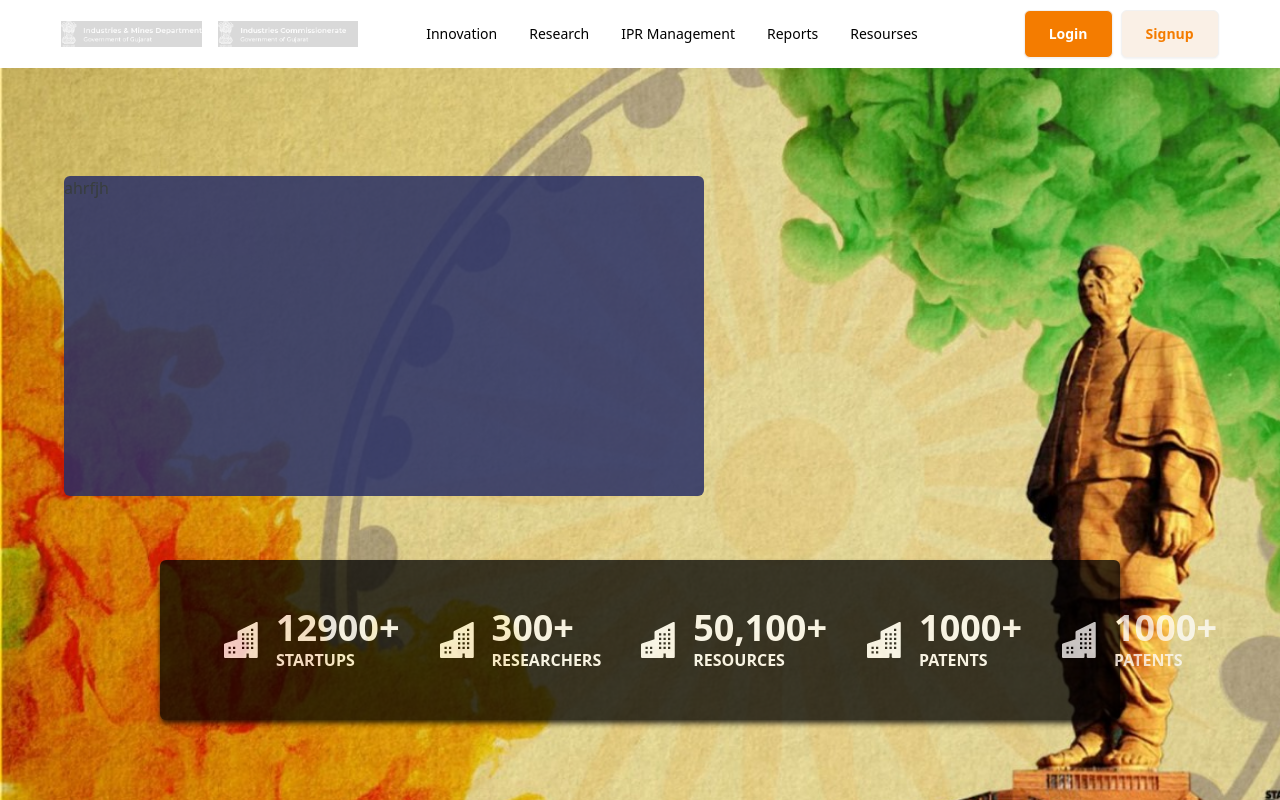
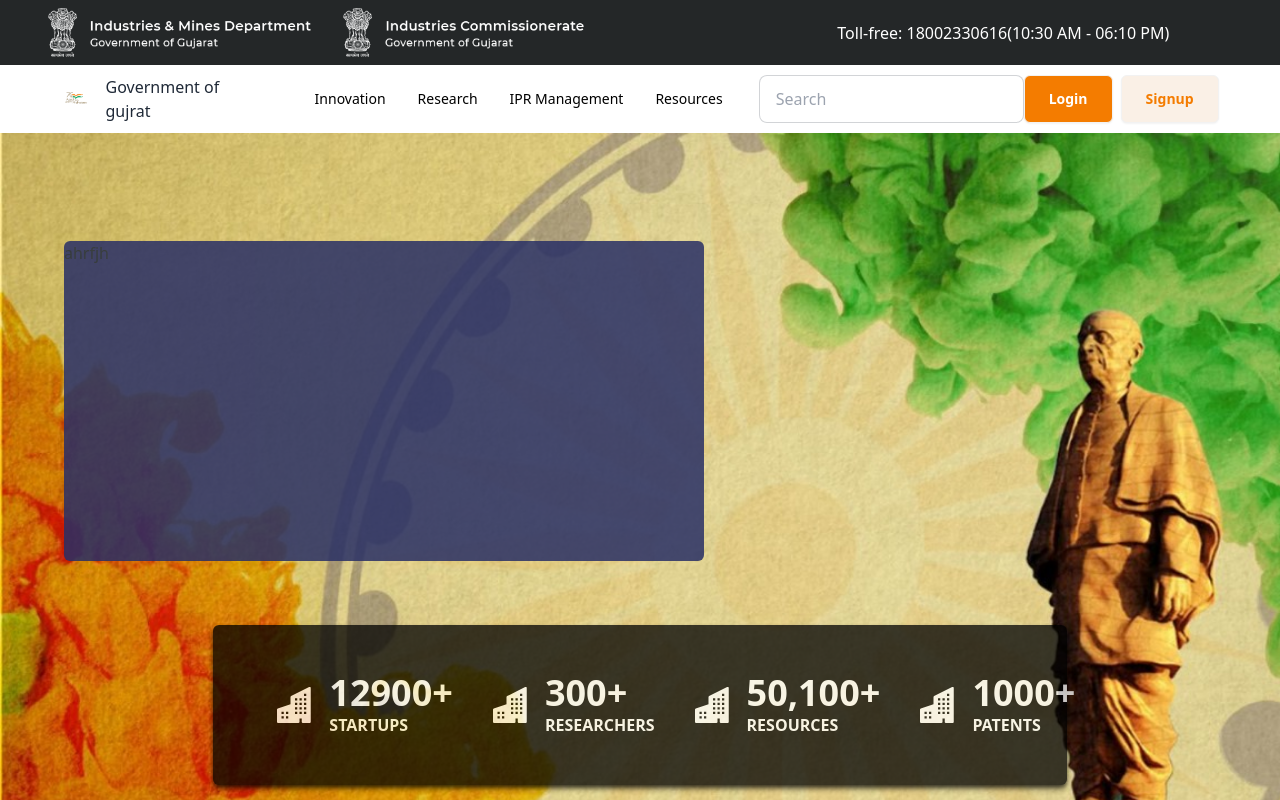
Before and after one commit to diyaps02/Gujrat, a React (Create React App) app in the folder frontend/: page / in a window 1280 px wide. Shown: the top 800 px of the page. Built offline with nearby package versions, Linux system fonts and the light colour scheme; the HTML template or start-up script is replaced by a standard one.

Commit message:
update files

```diff
--- /dev/null
+++ b/frontend/src/Components/Pages/Error.jsx
@@ -0,0 +1,11 @@
+import React from 'react'
+
+const Error = () => {
+  return (
+    <div>
+
+    </div>
+  )
+}
+
+export default Error
--- a/frontend/src/Components/Pages/Homepage.jsx
+++ b/frontend/src/Components/Pages/Homepage.jsx
@@ -1,15 +1,21 @@
 import React from 'react'
 import { BsBuildingsFill } from "react-icons/bs";
-
+import Footer from "../common/Footer";
+import Aboutus from "../Pages/About";
+import Latestnews from "../../Components/Pages/Latestnews";
+import About from '../Pages/About';
 const Homepage = () => {
   return (
-    <div className='bg-homepage  w-full bg-cover pt-11  h-screen'>
+   <div>
+
+    {/* homepage start */}
+     <div className='bg-homepage  w-full bg-cover pt-11  h-screen'>
    <div className='flex flex-col justify-center '>
     <div className='bg-blue-500 rounded-md h-80 w-6/12 opacity-85 mt-16 ml-16'>
             ahrfjh
     </div>
   <div className='flex justify-center'>
-  <div className='bg-black mt-16 w-9/12 h-40 opacity-75 flex gap-10 px-16 rounded-md shadow-black shadow-md text-white p-2'>
+  <div className='bg-black mt-16 w-8/12 h-40 opacity-75 flex gap-10 px-16 rounded-md shadow-black shadow-md text-white p-2'>
         <div className='flex items-center gap-4'>
         <BsBuildingsFill  className='text-4xl'/>
        <div className='flex flex-col'>
@@ -38,17 +44,15 @@ const Homepage = () => {
        <h1 className='font-bold'>PATENTS</h1>
        </div>
         </div>
-        <div className='flex items-center gap-4'>
-        <BsBuildingsFill  className='text-4xl'/>
-       <div className='flex flex-col'>
-       <h1  className='text-4xl font-bold'>1000+</h1>
-       <h1 className='font-bold'>PATENTS</h1>
-       </div>
-        </div>
     </div>
   </div>
    </div>
     </div>
+    {/* homepage end */}
+    <About/>
+    <Latestnews/>
+    <Footer/>
+   </div>
   )
 }
 
--- a/frontend/src/Components/Pages/Latestnews.jsx
+++ b/frontend/src/Components/Pages/Latestnews.jsx
@@ -1,5 +1,8 @@
 import React from 'react'
-
+import scheme from "../../Assets/Images/schemes.jpg"
+import scheme3 from "../../Assets/Images/scheme3.jpg";
+import { Carousel } from 'react-responsive-carousel';
+import "react-responsive-carousel/lib/styles/carousel.min.css";
 const Latestnews = () => {
 
   const option=["All","News","Anouncement","Reports"];
@@ -13,15 +16,16 @@ const Latestnews = () => {
       <div className='w-full flex mx-auto px-12 gap-8 h-5/6 pt-6'>
         {/* written news section */}
         <div className='w-5/12  flex justify-center items-center'>
-          <div className='flex flex-col rounded-md shadow-lg shadow-grey-700 pb-4 mx-auto w-9/12 '>
-            <div className='flex gap-2 bg-blue text-white mx-auto py-4'>
+          <div className='flex flex-col rounded-md shadow-lg shadow-grey-700 pb-4 mx-auto w-9/12 h-full '>
+
+            <div className='flex gap-2 bg-blue text-white mx-auto py-4 '>
             {
             option.map((ele,index)=>(
               <button key={index} className='text-xl p-2 px-3 bg-blue-500 text-white rounded-md'>{ele}</button>
             ))
           }
             </div>
-            <div className='h-[100%] flex flex-col gap-2'>
+            <div className=' flex flex-col gap-2 h-[calc(100%-60px)] overflow-y-auto'>
 
              <div className='flex gap-4'>
               <i>-</i>
@@ -30,6 +34,7 @@ const Latestnews = () => {
                 Jan 17 ,2025
 
               </div>
+
              </div>
              <div className='flex gap-4'>
               <i>-</i>
@@ -72,13 +77,58 @@ const Latestnews = () => {
 
               </div>
              </div>
+             <div className='flex gap-4'>
+              <i>-</i>
+              <div>
+                Lorem ipsum dolor sit amet consectetur adipisicing elit. Omnis, odio?<br/>
+                Jan 17 ,2025
+
+              </div>
+             </div>
+             <div className='flex gap-4'>
+              <i>-</i>
+              <div>
+                Lorem ipsum dolor sit amet consectetur adipisicing elit. Omnis, odio?<br/>
+                Jan 17 ,2025
+
+              </div>
+             </div>
+             <div className='flex gap-4'>
+              <i>-</i>
+              <div>
+                Lorem ipsum dolor sit amet consectetur adipisicing elit. Omnis, odio?<br/>
+                Jan 17 ,2025
+
+              </div>
+             </div>
+             <div className='flex gap-4'>
+              <i>-</i>
+              <div>
+                Lorem ipsum dolor sit amet consectetur adipisicing elit. Omnis, odio?<br/>
+                Jan 17 ,2025
+
+              </div>
+             </div>
 
             </div>
           </div>
         </div>
         {/* carausel section */}
-        <div className='w-7/12 bg-orange-200'>
-hello
+        <div className='w-7/12 bg-orange-200 flex items-center pt-16'>
+        <Carousel>
+            <div>
+              <img src={scheme3} alt="News 1" />
+              <p className="legend">News 1</p>
+            </div>
+            <div>
+              <img src={scheme} alt="News 2" />
+              <p className="legend">News 2</p>
+            </div>
+            <div>
+              <img src="image3.jpg" alt="News 3" />
+              <p className="legend">News 3</p>
+            </div>
+          </Carousel>
         </div>
       </div>
 
--- /dev/null
+++ b/frontend/src/Components/Pages/Research.jsx
@@ -0,0 +1,11 @@
+import React from 'react'
+
+const Research = () => {
+  return (
+    <div>
+
+    </div>
+  )
+}
+
+export default Research;
--- /dev/null
+++ b/frontend/src/Components/Pages/Resources.jsx
@@ -0,0 +1,11 @@
+import React from 'react'
+
+const Resources = () => {
+  return (
+    <div>
+
+    </div>
+  )
+}
+
+export default Resources;
--- a/frontend/src/Components/common/Navbar.jsx
+++ b/frontend/src/Components/common/Navbar.jsx
@@ -1,33 +1,47 @@
 import React from 'react'
 import Logo1 from "../../Assets/Images/logo_1.png";
 import Logo2 from "../../Assets/Images/logo_2.png";
+import Logo3 from "../../Assets/Images/navbarlogo.png"
 import Login from "../Pages/Login";
 
 const Navbar = () => {
   return (
-    <div className="navbar bg-base-100  mx-auto w-11/12 ">
-      <div className="navbar-start flex gap-4 ">
-        <img src={Logo1} className=" bg-grey-100 w-6/12 object-cover " />
-        <img src={Logo2} className="bg-grey-100 w-6/12 object-cover" />
+   <div className=''>
+    <div  className="w-full bg-grey-900 flex justify-end items-center  p-2 px-12">
+
+     <div className='w-full h-full flex gap-8 items-center '>
+     <img src={Logo1} className=" w-4/12 h-full" />
+     <img src={Logo2}  className=" w-4/12 h-full"/>
+     </div>
+
+<div className='text-white w-6/12'>
+Toll-free: 18002330616(10:30 AM - 06:10 PM)
+</div>
+
+     </div>
+     <div className="navbar bg-base-100  mx-auto w-11/12 flex items-center ">
+      <div className="navbar-start flex gap-4 items-center">
+        <img src={Logo3} className=" w-2/12" />
+        <h1>Government of gujrat</h1>
       </div>
       <div className="navbar-center hidden lg:flex ml-16">
         <ul className="menu menu-horizontal px-1 text-black dark:text-white">
           <li>
-            <a>Innovation</a>
+            <a className="hover:text-orange-300">Innovation</a>
           </li>
           <li>
-            <a>Research</a>
+            <a className="hover:text-orange-300">Research</a>
           </li>
           <li>
-            <a>IPR Management</a>
+            <a className="hover:text-orange-300">IPR Management</a>
           </li>
           <li>
-            <a>Reports</a>
-          </li>
-          <li>
-            <a>Resourses</a>
+            <a className="hover:text-orange-300">Resources</a>
           </li>
         </ul>
+        <div className="form-control ml-4">
+          <input type="text" placeholder="Search" className="input input-bordered w-24 md:w-auto" />
+        </div>
       </div>
       <div className="navbar-end flex gap-2">
   <Login />
@@ -36,6 +50,7 @@ const Navbar = () => {
   </a>
 </div>
     </div>
+   </div>
   );
 }
 
```
